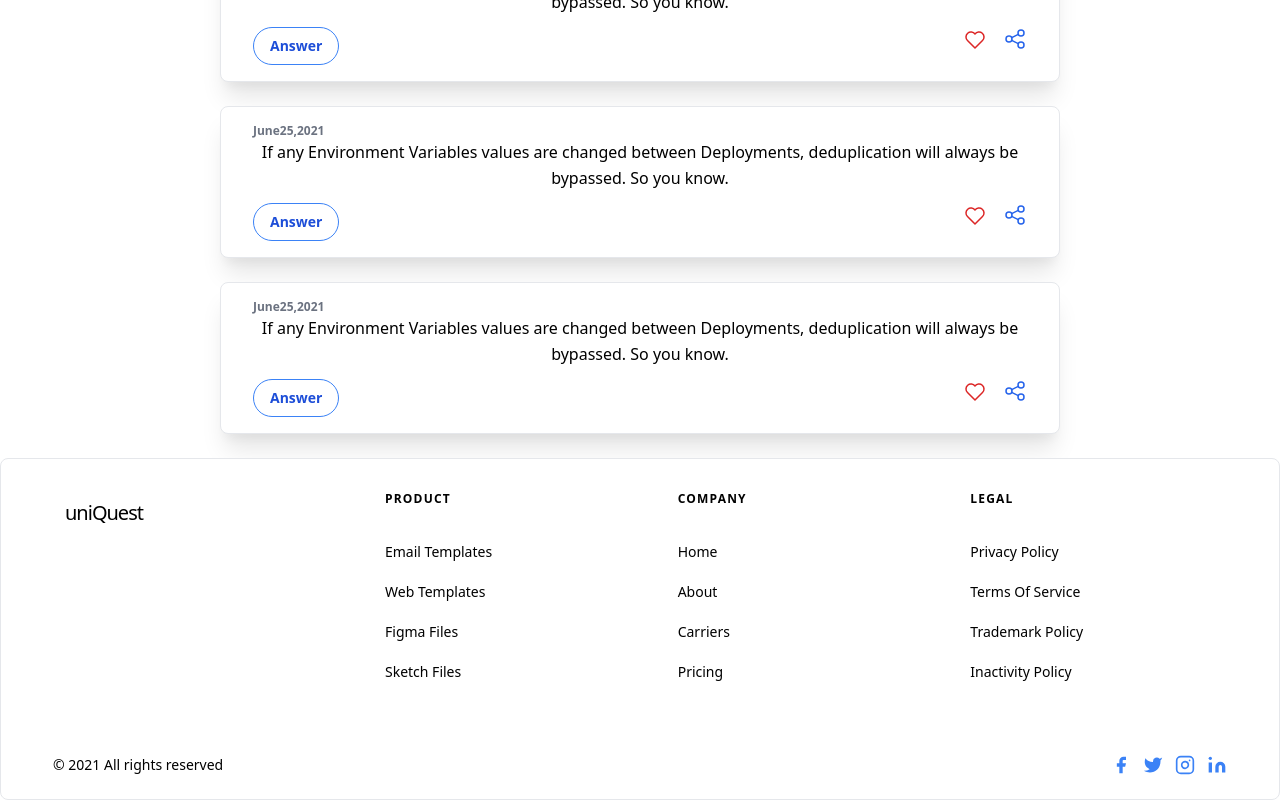
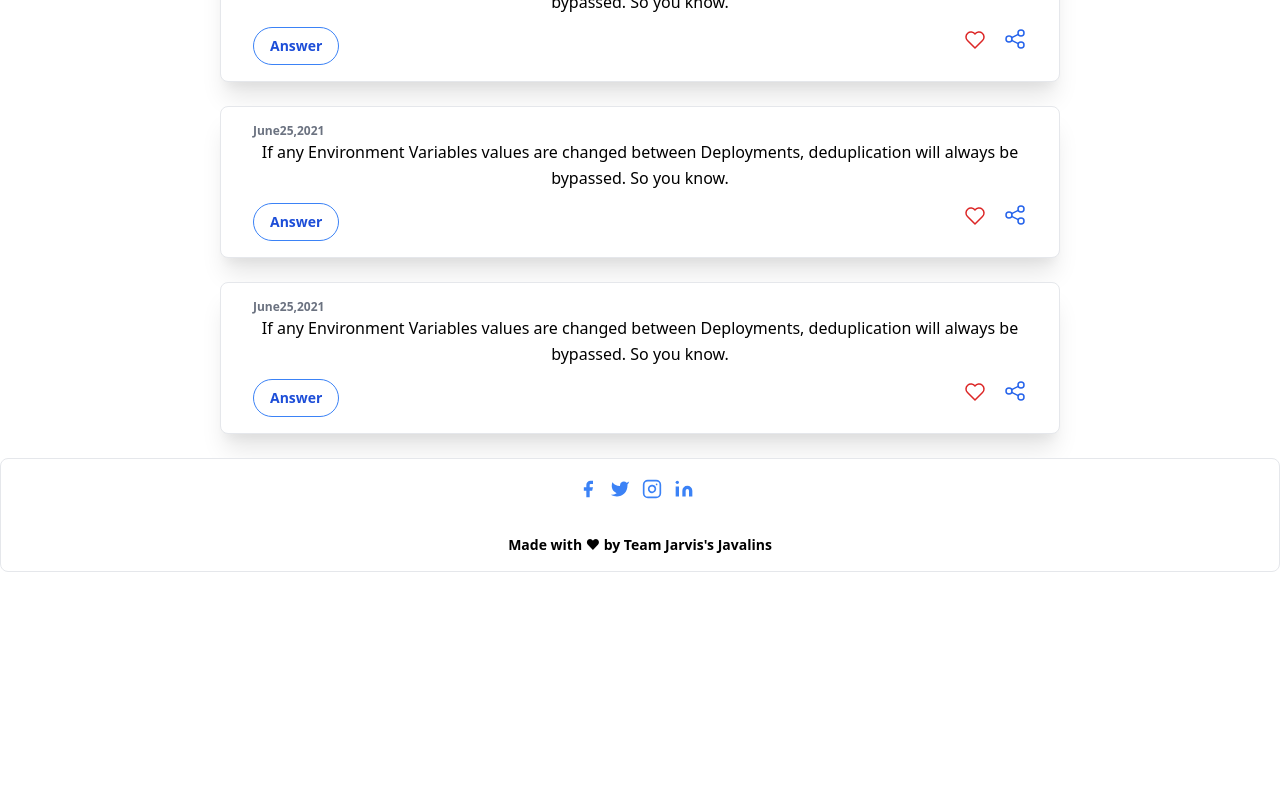
Before and after one commit to bhavesh1129/uniQuest, a React (Create React App) app: page / in a window 1280 px wide. Shown: the part 3520-4320 px from the top of the page. After the commit the page ends 4092 px from the top, so only its background shows below. Built offline with nearby package versions, Linux system fonts and the light colour scheme.

Commit message:
Update Footer

```diff
--- a/src/Footer.js
+++ b/src/Footer.js
@@ -1,109 +1,106 @@
-import React from 'react'
+import React from "react";
 
 function Footer() {
   return (
     <div>
       <div class="container items-center ">
         <footer class="text-blueGray-700 transition duration-500 ease-in-out transform bg-white border rounded-lg ">
-              <div class="container flex flex-col flex-wrap p-8 mx-auto md:items-center lg:items-start md:flex-row md:flex-no-wrap ">
-                <div class="flex-shrink-0 w-64 mx-auto text-center md:mx-0 md:text-left">
-                  <a href="/" class="pr-2 lg:pr-8 lg:px-6 focus:outline-none">
-                    <div class="inline-flex items-center">
-                      {/* <div class="w-2 h-2 p-2 mr-2 rounded-full bg-gradient-to-tr from-blue-500 to-blue-600">
-                      </div> */}
-                      <h2 class="block p-2 text-xl font-medium tracking-tighter text-black transition duration-500 ease-in-out transform cursor-pointer hover:text-blueGray-500 lg:text-x lg:mr-8"> uniQuest </h2>
-                    </div>
+          <div class="flex flex-col flex-wrap justify-center p-5 md:flex-row">
+            {/* <nav class="flex flex-wrap items-center justify-center w-full mx-auto mb-6 text-base nprd">
+              <a
+                href="#"
+                class="px-4 py-1 mr-1 text-base text-blueGray-500 transition duration-500 ease-in-out transform rounded-md focus:shadow-outline focus:outline-none focus:ring-2 ring-offset-current ring-offset-2 hover:text-black "
+              >
+                Home
               </a>
-                </div>
-                <div class="flex flex-wrap flex-grow mt-8 -mb-10 text-left md:pl-20 md:mt-0 ">
-                  <div class="w-full px-4 lg:w-1/3 md:w-1/2">
-                    <h1 class="mb-8 text-xs font-semibold tracking-widest text-black uppercase title-font"> Product </h1>
-                    <nav class="mb-10 space-y-4 list-none">
-                      <li>
-                        <a class=" mr-1 text-sm text-blueGray-500 transition duration-500 ease-in-out transform rounded-sm focus:shadow-outline focus:outline-none focus:ring-2 ring-offset-current ring-offset-2">Email Templates</a>
-                      </li>
-                      <li>
-                        <a class=" mr-1 text-sm text-blueGray-500 transition duration-500 ease-in-out transform rounded-sm focus:shadow-outline focus:outline-none focus:ring-2 ring-offset-current ring-offset-2">Web Templates</a>
-                      </li>
-                      <li>
-                        <a class=" mr-1 text-sm text-blueGray-500 transition duration-500 ease-in-out transform rounded-sm focus:shadow-outline focus:outline-none focus:ring-2 ring-offset-current ring-offset-2">Figma Files</a>
-                      </li>
-                      <li>
-                        <a class=" mr-1 text-sm text-blueGray-500 transition duration-500 ease-in-out transform rounded-sm focus:shadow-outline focus:outline-none focus:ring-2 ring-offset-current ring-offset-2">Sketch Files</a>
-                      </li>
-                    </nav>
-                  </div>
-                  <div class="w-full px-4 lg:w-1/3 md:w-1/2">
-                    <h1 class="mb-8 text-xs font-semibold tracking-widest text-black uppercase title-font"> Company </h1>
-                    <nav class="mb-10 space-y-4 list-none">
-                      <li>
-                        <a class=" mr-1 text-sm text-blueGray-500 transition duration-500 ease-in-out transform rounded-sm focus:shadow-outline focus:outline-none focus:ring-2 ring-offset-current ring-offset-2">Home</a>
-                      </li>
-                      <li>
-                        <a class=" mr-1 text-sm text-blueGray-500 transition duration-500 ease-in-out transform rounded-sm focus:shadow-outline focus:outline-none focus:ring-2 ring-offset-current ring-offset-2">About</a>
-                      </li>
-                      <li>
-                        <a class=" mr-1 text-sm text-blueGray-500 transition duration-500 ease-in-out transform rounded-sm focus:shadow-outline focus:outline-none focus:ring-2 ring-offset-current ring-offset-2">Carriers</a>
-                      </li>
-                      <li>
-                        <a class=" mr-1 text-sm text-blueGray-500 transition duration-500 ease-in-out transform rounded-sm focus:shadow-outline focus:outline-none focus:ring-2 ring-offset-current ring-offset-2">Pricing</a>
-                      </li>
-                    </nav>
-                  </div>
-                  <div class="w-full px-4 lg:w-1/3 md:w-1/2">
-                    <h1 class="mb-8 text-xs font-semibold tracking-widest text-black uppercase title-font"> Legal </h1>
-                    <nav class="mb-10 space-y-4 list-none">
-                      <li>
-                        <a class=" mr-1 text-sm text-blueGray-500 transition duration-500 ease-in-out transform rounded-sm focus:shadow-outline focus:outline-none focus:ring-2 ring-offset-current ring-offset-2">Privacy Policy</a>
-                      </li>
-                      <li>
-                        <a class=" mr-1 text-sm text-blueGray-500 transition duration-500 ease-in-out transform rounded-sm focus:shadow-outline focus:outline-none focus:ring-2 ring-offset-current ring-offset-2">Terms Of Service</a>
-                      </li>
-                      <li>
-                        <a class=" mr-1 text-sm text-blueGray-500 transition duration-500 ease-in-out transform rounded-sm focus:shadow-outline focus:outline-none focus:ring-2 ring-offset-current ring-offset-2">Trademark Policy</a>
-                      </li>
-                      <li>
-                        <a class=" mr-1 text-sm text-blueGray-500 transition duration-500 ease-in-out transform rounded-sm focus:shadow-outline focus:outline-none focus:ring-2 ring-offset-current ring-offset-2">Inactivity Policy</a>
-                      </li>
-                    </nav>
-                  </div>
-                </div>
-              </div>
-              <div class="w-full px-8 mt-4 rounded-b-lg bg-blueGray-50">
-                <div class="container flex flex-col flex-wrap px-5 py-6 mx-auto sm:flex-row">
-                  <p class="text-sm text-center text-black sm:text-left ">© 2021 All rights reserved</p>
-                  <span class="inline-flex justify-center mt-2 sm:ml-auto sm:mt-0 sm:justify-start">
+              <a
+                href="#"
+                class="px-4 py-1 mr-1 text-base text-blueGray-500 transition duration-500 ease-in-out transform rounded-md focus:shadow-outline focus:outline-none focus:ring-2 ring-offset-current ring-offset-2 hover:text-black "
+              >
+                About
+              </a>
+              <a
+                href="#"
+                class="px-4 py-1 mr-1 text-base text-blueGray-500 transition duration-500 ease-in-out transform rounded-md focus:shadow-outline focus:outline-none focus:ring-2 ring-offset-current ring-offset-2 hover:text-black "
+              >
+                Recent Threads
+              </a>
+              <a
+                href="#"
+                class="px-4 py-1 mr-1 text-base text-blueGray-500 transition duration-500 ease-in-out transform rounded-md focus:shadow-outline focus:outline-none focus:ring-2 ring-offset-current ring-offset-2 hover:text-black "
+              >
+                Now
+              </a>
+            </nav> */}
+            <span class="inline-flex justify-center w-full mx-auto mt-2 mr-2 sm:ml-auto sm:mt-0">
               <a class="text-blue-500 hover:text-black">
-                      <svg fill="currentColor" stroke-linecap="round" stroke-linejoin="round" stroke-width="2" class="w-5 h-5" viewBox="0 0 24 24">
+                <svg
+                  fill="currentColor"
+                  stroke-linecap="round"
+                  stroke-linejoin="round"
+                  stroke-width="2"
+                  class="w-5 h-5"
+                  viewBox="0 0 24 24"
+                >
                   <path d="M18 2h-3a5 5 0 00-5 5v3H7v4h3v8h4v-8h3l1-4h-4V7a1 1 0 011-1h3z"></path>
                 </svg>
               </a>
               <a class="ml-3 text-blue-500 hover:text-black">
-                      <svg fill="currentColor" stroke-linecap="round" stroke-linejoin="round" stroke-width="2" class="w-5 h-5" viewBox="0 0 24 24">
-                        <path d="M23 3a10.9 10.9 0 01-3.14 1.53 4.48 4.48 0 00-7.86 3v1A10.66 10.66 0 013 4s-4 9 5 13a11.64 11.64 0 01-7 2c9 5 20 0 20-11.5a4.5 4.5 0 00-.08-.83A7.72 7.72 0 0023 3z">
-                        </path>
+                <svg
+                  fill="currentColor"
+                  stroke-linecap="round"
+                  stroke-linejoin="round"
+                  stroke-width="2"
+                  class="w-5 h-5"
+                  viewBox="0 0 24 24"
+                >
+                  <path d="M23 3a10.9 10.9 0 01-3.14 1.53 4.48 4.48 0 00-7.86 3v1A10.66 10.66 0 013 4s-4 9 5 13a11.64 11.64 0 01-7 2c9 5 20 0 20-11.5a4.5 4.5 0 00-.08-.83A7.72 7.72 0 0023 3z"></path>
                 </svg>
               </a>
               <a class="ml-3 text-blue-500 hover:text-black">
-                      <svg fill="none" stroke="currentColor" stroke-linecap="round" stroke-linejoin="round" stroke-width="2" class="w-5 h-5" viewBox="0 0 24 24">
+                <svg
+                  fill="none"
+                  stroke="currentColor"
+                  stroke-linecap="round"
+                  stroke-linejoin="round"
+                  stroke-width="2"
+                  class="w-5 h-5"
+                  viewBox="0 0 24 24"
+                >
                   <rect width="20" height="20" x="2" y="2" rx="5" ry="5"></rect>
                   <path d="M16 11.37A4 4 0 1112.63 8 4 4 0 0116 11.37zm1.5-4.87h.01"></path>
                 </svg>
               </a>
               <a class="ml-3 text-blue-500 hover:text-black">
-                      <svg fill="currentColor" stroke="currentColor" stroke-linecap="round" stroke-linejoin="round" stroke-width="0" class="w-5 h-5" viewBox="0 0 24 24">
-                        <path stroke="none" d="M16 8a6 6 0 016 6v7h-4v-7a2 2 0 00-2-2 2 2 0 00-2 2v7h-4v-7a6 6 0 016-6zM2 9h4v12H2z">
-                        </path>
+                <svg
+                  fill="currentColor"
+                  stroke="currentColor"
+                  stroke-linecap="round"
+                  stroke-linejoin="round"
+                  stroke-width="0"
+                  class="w-5 h-5"
+                  viewBox="0 0 24 24"
+                >
+                  <path
+                    stroke="none"
+                    d="M16 8a6 6 0 016 6v7h-4v-7a2 2 0 00-2-2 2 2 0 00-2 2v7h-4v-7a6 6 0 016-6zM2 9h4v12H2z"
+                  ></path>
                   <circle cx="4" cy="4" r="2" stroke="none"></circle>
                 </svg>
               </a>
             </span>
           </div>
+          <div class="w-full px-8 rounded-b-lg bg-blueGray-50">
+            <div class="container inline-flex flex-col flex-wrap items-center px-5 py-4 mx-auto sm:flex-row">
+              <p class="mx-auto text-sm text-center text-black sm:text-left font-bold">
+               Made with ❤ by Team Jarvis's Javalins
+              </p>
+            </div>
           </div>
         </footer>
       </div>
     </div>
-    )
+  );
 }
 
-export default Footer
+export default Footer;
```
Lines whose indentation alone changed are shown as unchanged.
